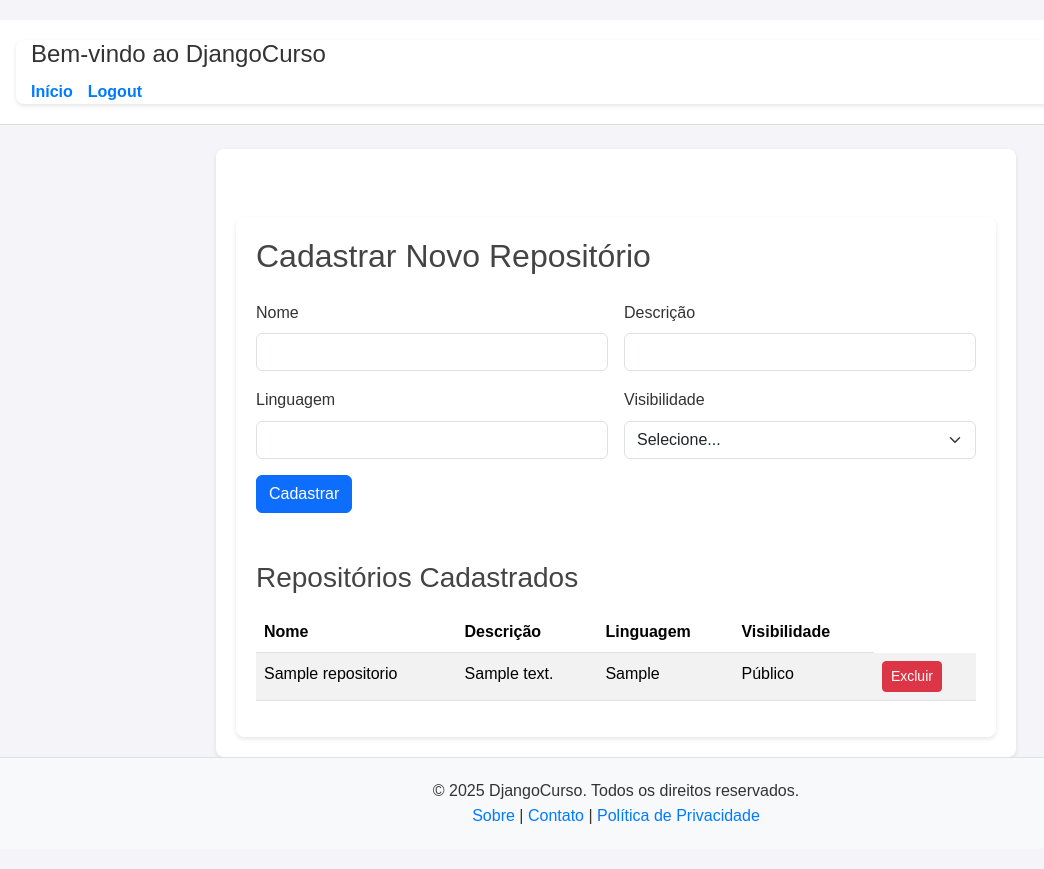
After one commit to Jvbrtzz/Aprendizado-Praticando-Django, a Django app: page /repositorio/ in a window 1280 px wide. The commit adds this page. Shown: the whole page, without its empty margins (24-1068 px from the left). Run offline with Django 5.2, Linux system fonts and the light colour scheme; a user stored in the database is signed in; data comes from the database, SQL or seed files in the repository; both versions use the stored data as it was after the commit; tables that the repository leaves empty hold one stand-in row (values such as "Sample post").

Commit message:
Adicionando repositório

```diff
--- a/DjangoCurso/galeria/models.py
+++ b/DjangoCurso/galeria/models.py
@@ -14,3 +14,18 @@ class Dados(models.Model):
 
     def __str__(self):
         return f"{self.nome} {self.idade} {self.email}"
+
+
+# Create your models here.
+class Repositorio(models.Model):
+    OPCOES_VISIBILIDADE = (
+        ('PU', 'Private'),
+        ('PR', 'Public'),
+    )
+
+    nome = models.CharField(max_length=100, null=False)
+    descricao = models.CharField(max_length=100, null=False)
+    linguagem = models.CharField(max_length=100, null=False)
+    visibilidade = models.CharField(max_length=2, choices=OPCOES_VISIBILIDADE, default='')
+    def __str__(self):
+        return f"{self.nome} {self.descricao} {self.linguagem} {self.visibilidade}"
--- a/DjangoCurso/galeria/urls.py
+++ b/DjangoCurso/galeria/urls.py
@@ -1,10 +1,12 @@
 from django.urls import path
-from galeria.views import index, segunda_pagina, login, cadastro, logout, github_page
+from galeria.views import index, segunda_pagina, login, cadastro, logout, github_page, repositorio, excluir_repositorio
 
 urlpatterns = [
     path('', index, name='index'),
     path('segunda/', segunda_pagina, name='segunda_pagina'),
     path('github/', github_page, name='github_page'),
+    path('repositorio/', repositorio, name='repositorio'),
+    path('repositorio/excluir/<int:repo_id>/', excluir_repositorio, name='excluir_repositorio'),
     path('login/', login, name='login'),
     path('cadastro/', cadastro, name='cadastro'),
     path('logout/', logout, name='logout'),
--- a/DjangoCurso/galeria/views.py
+++ b/DjangoCurso/galeria/views.py
@@ -1,5 +1,5 @@
-from django.shortcuts import redirect, render
-from galeria.models import Dados
+from django.shortcuts import redirect, render, get_object_or_404
+from galeria.models import Dados, Repositorio
 from galeria.forms import LoginForms, CadastroForms
 from django.contrib.auth.models import User
 from django.contrib.auth import authenticate, login as auth_login, logout as auth_logout
@@ -9,10 +9,10 @@ from django.contrib.auth.decorators import login_required
 def index(request):
     filtro = request.GET.get('filtro', '')
     if filtro:
-        galeria = Dados.objects.filter(nome__icontains=filtro)
+        repositorio = Repositorio.objects.filter(nome__icontains=filtro)
     else:
-        galeria = Dados.objects.all()
-    return render(request, 'index.html', {'dados': galeria, 'filtro': filtro})
+        repositorio = Repositorio.objects.all()
+    return render(request, 'index.html', {'repositorios': repositorio, 'filtro': filtro})
 
 def segunda_pagina(request):
     if not request.user.is_authenticated:
@@ -71,3 +71,28 @@ def logout(request):
     auth_logout(request)
     messages.success(request, 'Logout realizado com sucesso.')
     return redirect('login')
+
+@login_required
+def repositorio(request):
+    repositorios = Repositorio.objects.all()
+    if request.method == 'POST':
+        nome = request.POST.get('nome')
+        descricao = request.POST.get('descricao')
+        linguagem = request.POST.get('linguagem')
+        visibilidade = request.POST.get('visibilidade')
+        repositorio = Repositorio(
+            nome=nome,
+            descricao=descricao,
+            linguagem=linguagem,
+            visibilidade=visibilidade,
+        )
+        repositorio.save()
+        messages.success(request, 'Repositório criado com sucesso.')
+        return redirect('repositorio')
+    return render(request, 'githubpage/repositorio.html', {'repositorios': repositorios})
+
+def excluir_repositorio(request, repo_id):
+    if request.method == 'POST':
+        repo = get_object_or_404(Repositorio, id=repo_id)
+        repo.delete()
+    return redirect('repositorio')  # ajuste para o nome correto da sua url de listagem
--- a/DjangoCurso/templates/base.html
+++ b/DjangoCurso/templates/base.html
@@ -4,7 +4,7 @@
 <head>
     <meta charset="UTF-8">
     <meta name="viewport" content="width=device-width, initial-scale=1.0">
-    <title>{% block title %}Meu Site{% endblock %}</title>
+    <title>{% block title %}Organizador de Repositórios{% endblock %}</title>
     <link href="https://cdn.jsdelivr.net/npm/bootstrap@5.3.3/dist/css/bootstrap.min.css" rel="stylesheet">
     <link rel="stylesheet" href="{% static 'style.css' %}">
 </head>
--- /dev/null
+++ b/DjangoCurso/templates/githubpage/repositorio.html
@@ -0,0 +1,72 @@
+{% extends 'base.html' %}
+{% block content %}
+<div class="container mt-5">
+    <h2 class="mb-4">Cadastrar Novo Repositório</h2>
+    <form method="post" class="row g-3 mb-5">
+        {% csrf_token %}
+        <div class="col-md-6">
+            <label for="nome" class="form-label">Nome</label>
+            <input type="text" class="form-control" id="nome" name="nome" required>
+        </div>
+        <div class="col-md-6">
+            <label for="descricao" class="form-label">Descrição</label>
+            <input type="text" class="form-control" id="descricao" name="descricao" required>
+        </div>
+        <div class="col-md-6">
+            <label for="linguagem" class="form-label">Linguagem</label>
+            <input type="text" class="form-control" id="linguagem" name="linguagem" required>
+        </div>
+        <div class="col-md-6">
+            <label for="visibilidade" class="form-label">Visibilidade</label>
+            <select class="form-select" id="visibilidade" name="visibilidade" required>
+                <option value="">Selecione...</option>
+                <option value="PU">Privado</option>
+                <option value="PR">Público</option>
+            </select>
+        </div>
+        <div class="col-12">
+            <button type="submit" class="btn btn-primary">Cadastrar</button>
+        </div>
+    </form>
+
+    <h3 class="mb-3">Repositórios Cadastrados</h3>
+    <table class="table table-striped">
+        <thead>
+            <tr>
+                <th>Nome</th>
+                <th>Descrição</th>
+                <th>Linguagem</th>
+                <th>Visibilidade</th>
+            </tr>
+        </thead>
+        <tbody>
+            {% for repo in repositorios %}
+            <tr>
+                <td>{{ repo.nome }}</td>
+                <td>{{ repo.descricao }}</td>
+                <td>{{ repo.linguagem }}</td>
+                <td>
+                    {% if repo.visibilidade == 'PU' %}
+                        Privado
+                    {% elif repo.visibilidade == 'PR' %}
+                        Público
+                    {% else %}
+                        -
+                    {% endif %}
+                </td>
+                <td>
+                    <form method="post" action="{% url 'excluir_repositorio' repo.id %}" style="display:inline;">
+                        {% csrf_token %}
+                        <button type="submit" class="btn btn-danger btn-sm">Excluir</button>
+                    </form>
+                </td>
+            </tr>
+            {% empty %}
+            <tr>
+                <td colspan="4" class="text-center text-muted">Nenhum repositório cadastrado.</td>
+            </tr>
+            {% endfor %}
+        </tbody>
+    </table>
+</div>
+{% endblock %}
--- a/DjangoCurso/templates/partials/header.html
+++ b/DjangoCurso/templates/partials/header.html
@@ -1,7 +1,7 @@
 <header>
     <style>
         header {
-            background-color: #f8f9fa;
+            background-color: #fff;
             padding: 20px 0;
             border-bottom: 1px solid #ddd;
         }
@@ -64,6 +64,7 @@
                     {% endif %}
                     {% if social_data %}
                         <li><a href="{% url 'github_page' %}">Github</a></li>
+                        <li><a href="{% url 'repositorio' %}">Repositorio</a></li>
                     {% endif %}
                 </ul>
             </nav>
```
Also changed, not shown: DjangoCurso/templates/index.html (+21 -9 lines), DjangoCurso/db.sqlite3, DjangoCurso/galeria/migrations/0003_repositorio_alter_dados_id.py (added).
